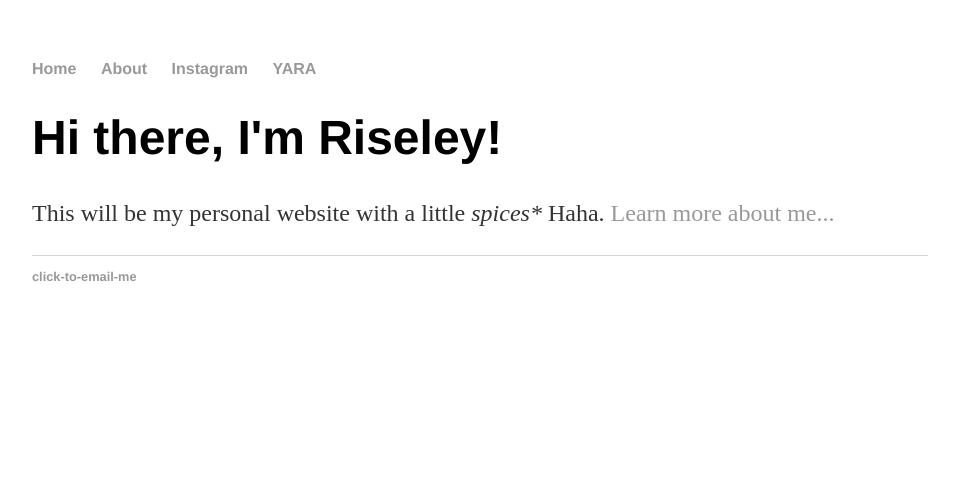
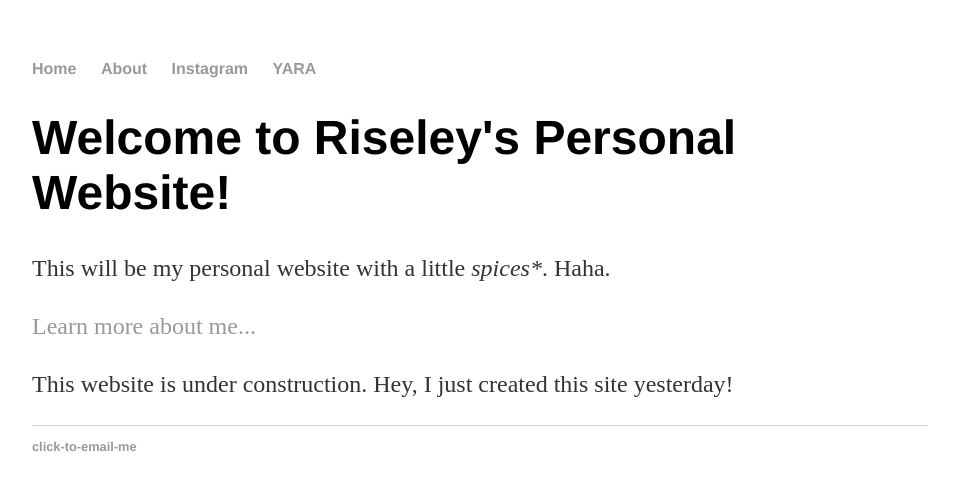
Before and after one commit to Eraol/riseley.github.io, a Jekyll site: the page built from index.html, in a window 1280 px wide. Shown: the top 490 px of the page, without its empty margins (160-1119 px from the left). Built offline with Jekyll 4.4.1, drawn with Linux system fonts in a browser that asks for light colours.

Commit message:
Update index.html

```diff
--- a/index.html
+++ b/index.html
@@ -3,6 +3,8 @@ layout: default
 title: Riseley's Personal Website (Woohoo!)
 ---
 <div class="blurb">
-	<h1>Hi there, I'm Riseley!</h1>
-	<p>This will be my personal website with a little <em> spices*</em> Haha. <a href="/yara">Learn more about me...</a></p>
+	<h1>Welcome to Riseley's Personal Website!</h1>
+	<p>This will be my personal website with a little <em> spices*</em>. Haha.</p>
+	<p><a href="/about">Learn more about me...</a></p>
+	<p>This website is under construction. Hey, I just created this site yesterday!</p>
 </div><!-- /.blurb -->
```
